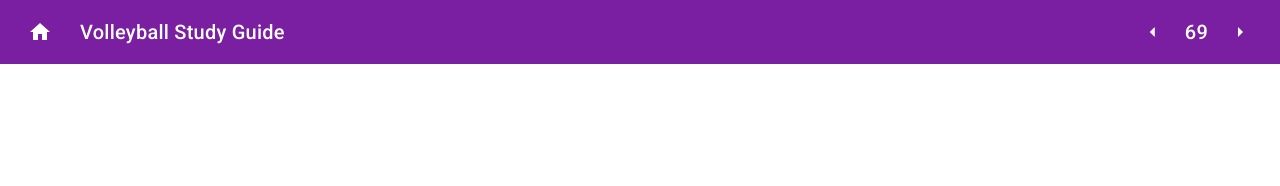
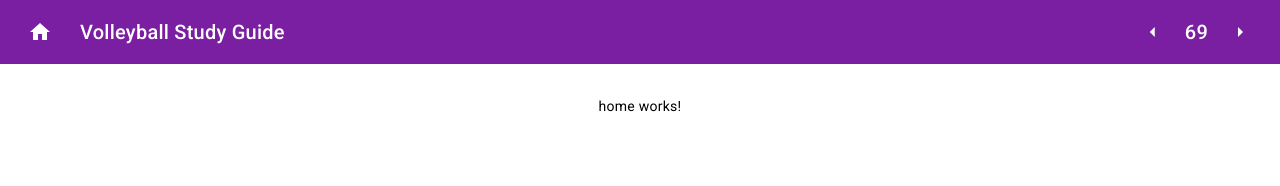
Before and after one commit to jefftoppings/volleyball-study-guide, an Angular app: page / in a window 1280 px wide. Shown: the top 186 px of the page. Built offline with nearby package versions, Linux system fonts and the light colour scheme.

Commit message:
chore: setup app container

```diff
--- a/src/app/app.component.html
+++ b/src/app/app.component.html
@@ -2,7 +2,7 @@
   <button mat-icon-button routerLink="/">
     <mat-icon>home</mat-icon>
   </button>
-  <div class="container">
+  <div class="toolbar-container">
     <span>Volleyball Study Guide</span>
     <div class="nav-container">
       <button mat-icon-button (click)="handleNavBack()">
@@ -15,3 +15,6 @@
     </div>
   </div>
 </mat-toolbar>
+<div class="app-container">
+  <router-outlet></router-outlet>
+</div>
--- a/src/app/app.component.scss
+++ b/src/app/app.component.scss
@@ -1,4 +1,4 @@
-.container {
+.toolbar-container {
     display: flex;
     align-items: center;
     justify-content: space-between;
@@ -12,3 +12,11 @@
         }
     }
 }
+
+.app-container {
+    display: flex;
+    flex-direction: column;
+    align-items: center;
+    max-width: 375px;
+    margin: 32px auto 0;
+}
--- a/src/app/app.routes.ts
+++ b/src/app/app.routes.ts
@@ -1,3 +1,6 @@
 import { Routes } from '@angular/router';
+import { HomeComponent } from './home/home.component';
 
-export const routes: Routes = [];
+export const routes: Routes = [
+    { path: '', component: HomeComponent },
+];
```
